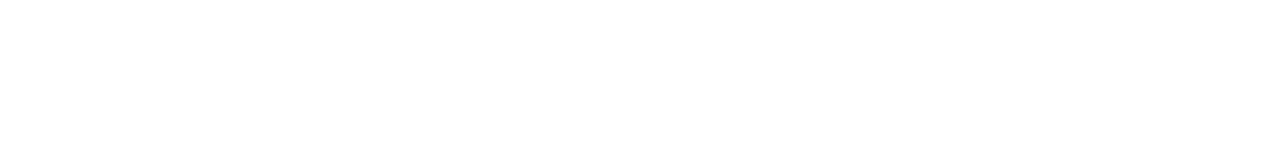
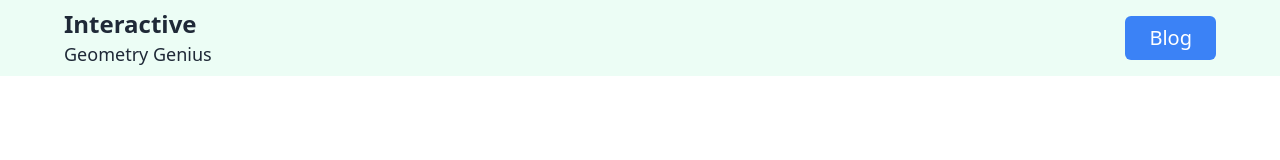
Before and after one commit to NaimurAlltime/js-geometry-genius, a plain HTML site: page index.html in a window 1280 px wide. Drawn offline with nearby package versions, Linux system fonts and the light colour scheme.

Commit message:
header section added

```diff
--- a/index.html
+++ b/index.html
@@ -5,9 +5,26 @@
     <meta http-equiv="X-UA-Compatible" content="IE=edge">
     <meta name="viewport" content="width=device-width, initial-scale=1.0">
     <title>Geometry Genius</title>
+    <!-- daisy-ui file  -->
+    <link href="https://cdn.jsdelivr.net/npm/daisyui@2.50.1/dist/full.css" rel="stylesheet" type="text/css" />
+    <!-- tailwind css file  -->
+    <script src="https://cdn.tailwindcss.com"></script>
 </head>
 <body>
-
+<header>
+    <div class="navbar bg-emerald-50 lg:px-16">
+        <div class="navbar-start">
+          <a class="text-lg">
+            <span class="text-2xl font-bold">Interactive</span>
+            <br>
+            Geometry Genius
+          </a>
+        </div>
+        <div class="navbar-end">
+            <button class="bg-blue-500 outline-none text-white text-xl px-6 py-2 rounded-md">Blog</button>
+        </div>
+      </div>
+</header>
 
     <script src="js/main.js"></script>
 </body>
--- /dev/null
+++ b/tailwind.config.js
@@ -0,0 +1,8 @@
+/** @type {import('tailwindcss').Config} */
+module.exports = {
+    content: ["./src/**/*.{html,js}"],
+    theme: {
+      extend: {},
+    },
+    plugins: [],
+  }
```
